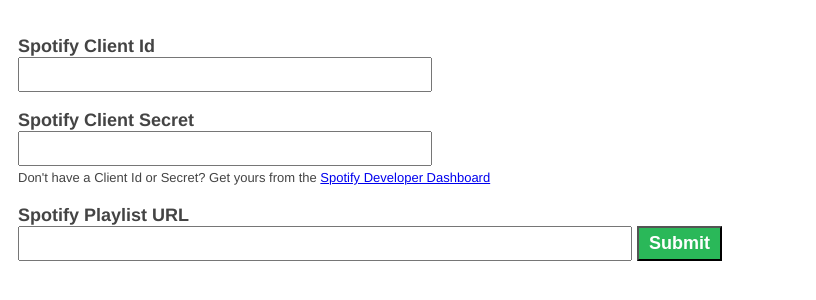
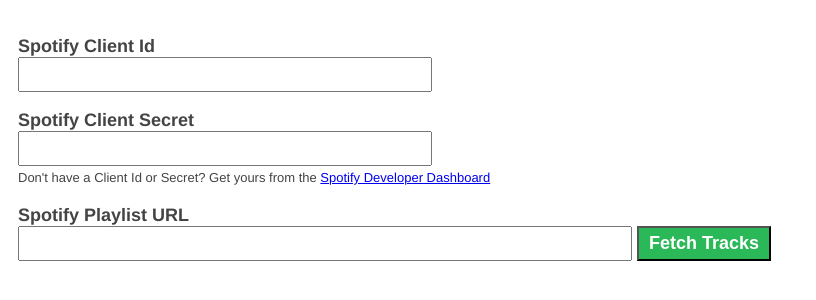
Before and after one commit to deepakg/spotify_collage_maker, a Flask app: page / in a window 1280 px wide. Shown: the top 300 px of the page, without its empty margins (0-816 px from the left). Run offline with Flask 2, Linux system fonts and the light colour scheme.

Commit message:
Set a default value for the submit button
TIL if you don't set this, browsers will supply their own,
e.g. Firefox uses "Submit Query", while Chrome uses "Submit".

```diff
--- a/templates/index.html
+++ b/templates/index.html
@@ -62,7 +62,7 @@
       <p>
 	<label>Spotify Playlist URL</label><br/>
 	<input type="text" name="spotify_playlist_url" style="width:600px" value="{{spotify_playlist_url}}">
-	<input type="submit" name="Submit">
+	<input type="submit" name="Submit" value="Fetch Tracks">
       </p>
     </form>
     {% if items and img_urls %}
```
